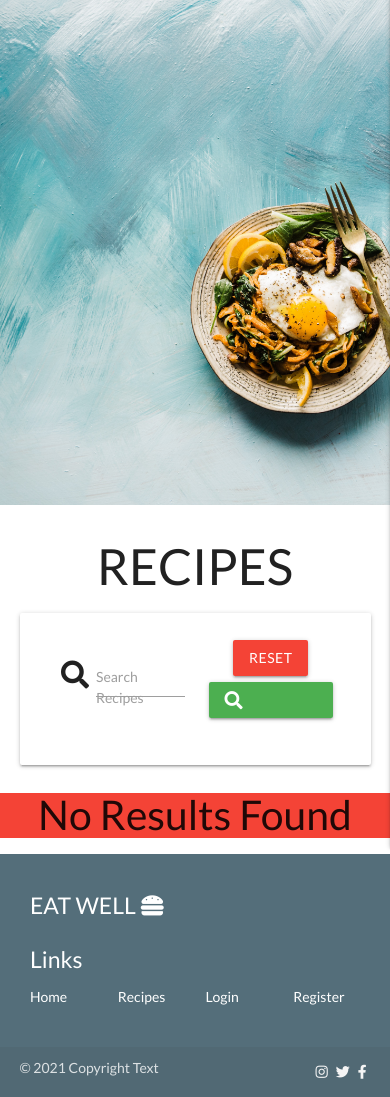
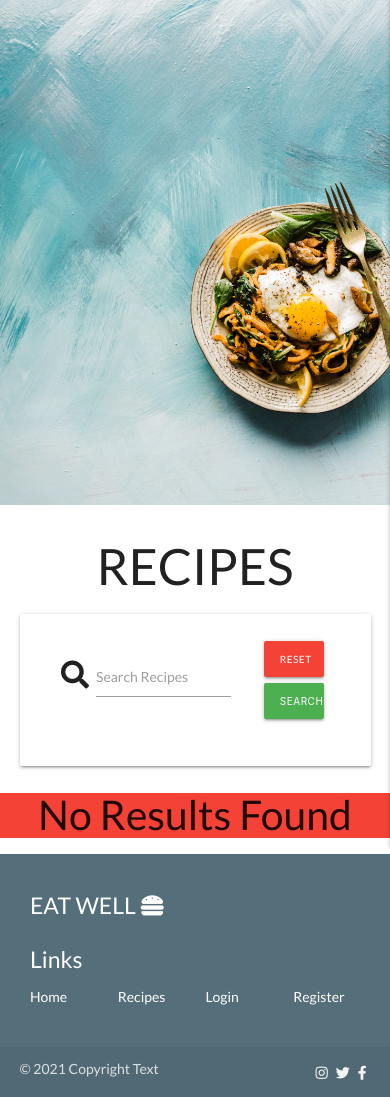
Before and after one commit to Dgoodwin92/eat-well, a Flask app: page /search in a window 390 px wide. Shown: the part 57-1154 px from the top of the page. Run offline with Flask 2, Linux system fonts and the light colour scheme; data that the repository does not hold is empty; some libraries are stand-ins or nearby versions.

Commit message:
CSS media sizes for mobile phones edited for home page and search card.

```diff
--- a/static/css/style.css
+++ b/static/css/style.css
@@ -163,3 +163,32 @@
 .social-icon {
     margin: 4px;
 }
+
+/* Phone Screen Size */
+@media only screen and (max-width: 600px) {
+
+    /* Home Page */
+    .page-header {
+        font-size: 50px;
+    }
+
+    .home-content {
+        font-size: 10px;
+    }
+
+    .home-link {
+        text-align: center;
+        height: 25px;
+        font-size: 10px;
+    }
+
+    /* Recipe Page */
+    .search-button {
+        width: 60px;
+        font-size: 10px;
+    }
+
+    .card-recipes {
+        height: 62vh;
+    }
+}
--- a/templates/recipes.html
+++ b/templates/recipes.html
@@ -5,19 +5,17 @@
 
 <h2 class="page-header center-align">RECIPES</h2>
 <div class="container">
-    <div class="row card-panel">
+    <div class="row card-panel search-card">
         <form action="{{ url_for('search') }}" method="POST" class="col s12">
             <div class="row valign-wrapper center-align">
-                <div class="input-field col s12 m8">
+                <div class="input-field col s12">
                     <i class="fas fa-search prefix"></i>
                     <input type="text" name="query" id="query" minlength="3" class="validate" required>
-                    <label for="query">Search Recipes</label>
+                    <label for="query" class="search-label">Search Recipes</label>
                 </div>
-                <div class="col s12 m6">
+                <div class="col m6">
                     <a href="{{ url_for('get_recipes') }}" class="red btn search-button">Reset</a>
-                    <button type="submit" class="btn green search-button">
-                        <i class="fas fa-search left"></i> Search
-                    </button>
+                    <button type="submit" class="btn green search-button">Search</button>
                 </div>
             </div>
         </form>
```
